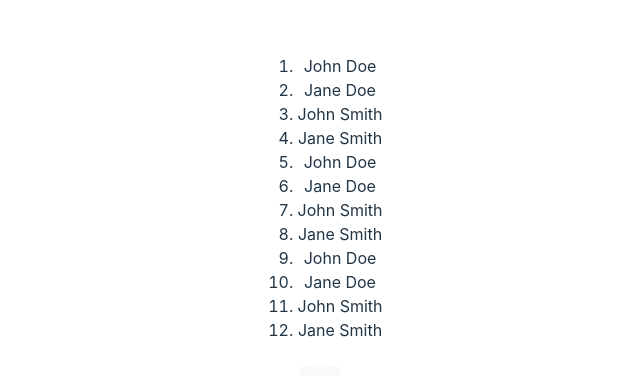
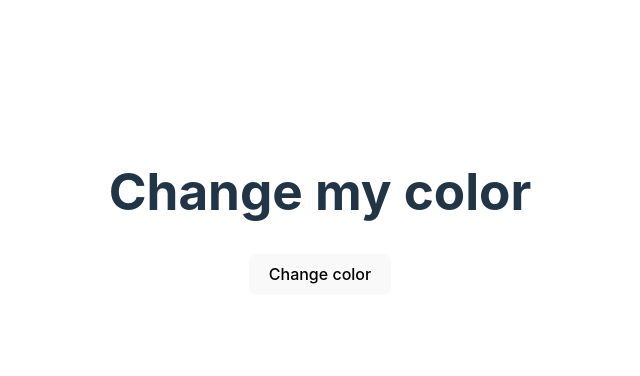
Before and after one commit to TheAvtarSingh/learn-react-with-me-2023, a React (Vite) app: page / in a window 1280 px wide. Shown: the part 188-564 px from the top of the page, without its empty margins (320-960 px from the left). Built offline with nearby package versions, Linux system fonts and the light colour scheme.

Commit message:
useState done

```diff
--- a/src/App.jsx
+++ b/src/App.jsx
@@ -1,11 +1,11 @@
  import './App.css'
-import ArraysAndMaps from './components/ArraysAndMaps'
+import Stating from './components/Stating'
 
 function App() {
 
   return (
     <>
-      <ArraysAndMaps />
+      <Stating />
     </>
   )
 }
--- a/src/components/ArraysAndMaps.jsx
+++ /dev/null
@@ -1,34 +0,0 @@
-import React, { useState } from 'react'
-
-function ArraysAndMaps() {
-    const [data, setData] = useState([
-    { id: 1, name: 'John Doe', age: 24 },
-    { id: 2, name: 'Jane Doe', age: 23 },
-    { id: 3, name: 'John Smith', age: 20 },
-    { id: 4, name: 'Jane Smith', age: 21 },
-    { id: 5, name: 'John Doe', age: 24 },
-    { id: 6, name: 'Jane Doe', age: 23 },
-    { id: 7, name: 'John Smith', age: 20 },
-    { id: 8, name: 'Jane Smith', age: 21 },
-    { id: 9, name: 'John Doe', age: 24 },
-    { id: 10, name: 'Jane Doe', age: 23 },
-    { id: 11, name: 'John Smith', age: 20 },
-    { id: 12, name: 'Jane Smith', age: 21 },
-    ]);
-
-    const addData = () => {
-        setData([...data, {id: 13, name: 'John Doe', age: 24}])
-    }
-  return (
-    <div>
-        <ol>
-            {/* Need of Key --- It is used for performance improvement beacause if we like update the data not whole data will be changed it only changes the changed key
-            -- if the key is not unique / duplication is there then it will rerender/update the multiple values which makes application slow */}
-            {data.map((item)=> <li key={item.id}>{item.name}</li>)}
-        </ol>
-        <button onClick={addData}></button>
-    </div>
-  )
-}
-
-export default ArraysAndMaps
--- /dev/null
+++ b/src/components/Stating.jsx
@@ -0,0 +1,16 @@
+import React, { useState } from 'react'
+
+function Stating() {
+
+    const[isRed, setRed] = useState(false);
+
+  return (
+    <div>
+        <h1>Change my color</h1>
+        {isRed && <h3>Color is Red</h3>}
+        <button onClick={() => setRed(!isRed)}>Change color</button>
+    </div>
+  )
+}
+
+export default Stating
```
Also changed, not shown: 1 other file (tests, documents, lock files or other folders).
